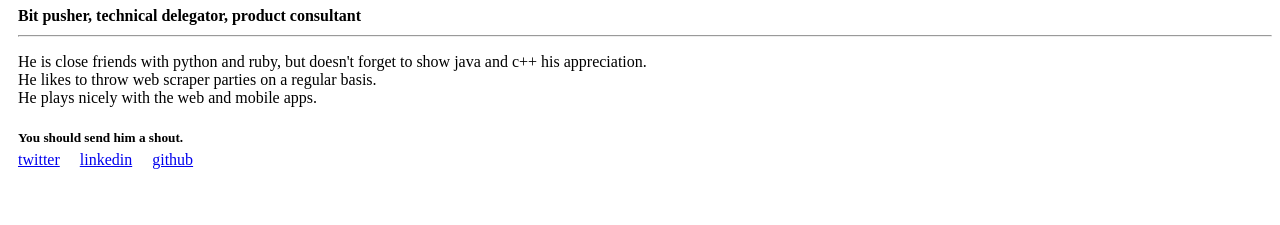
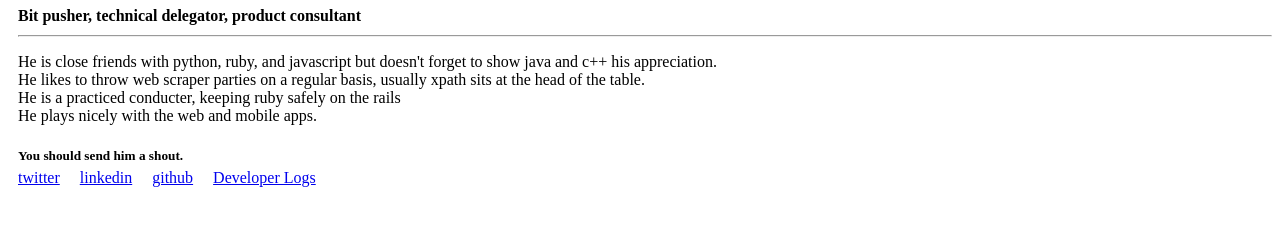
Before and after one commit to all-hack/404, a plain HTML site: page index.html in a window 1280 px wide. Shown: the part 61-286 px from the top of the page. Drawn offline with Linux system fonts and the light colour scheme.

Commit message:
Update index.html

```diff
--- a/index.html
+++ b/index.html
@@ -12,18 +12,19 @@
 	<hr>
 
 	<p>
-		He is close friends with python and ruby, but doesn't forget to show java and c++ his appreciation.<br>
-		He likes to throw web scraper parties on a regular basis.<br>
+		He is close friends with python, ruby, and javascript but doesn't forget to show java and c++ his appreciation.<br>
+		He likes to throw web scraper parties on a regular basis, usually xpath sits at the head of the table. <br>
+		He is a practiced conducter, keeping ruby safely on the rails <br>
 		He plays nicely with the web and mobile apps.<br>
-
-
 	</p>
 
 	<h5>You should send him a shout.</h5>
 	<div>
 		<a href="https://twitter.com/otwizb">twitter</a>&emsp;
 		<a href="https://www.linkedin.com/in/oliverbelanger">linkedin</a>&emsp;
-		<a href="https://github.com/all-hack">github</a>
+		<a href="https://github.com/all-hack">github</a>&emsp;
+		<a href="https://github.com/all-hack/ReviewSheets/tree/master/DeveloperLogs">Developer Logs</a>
+
 	</div>
 
 </body>
```
